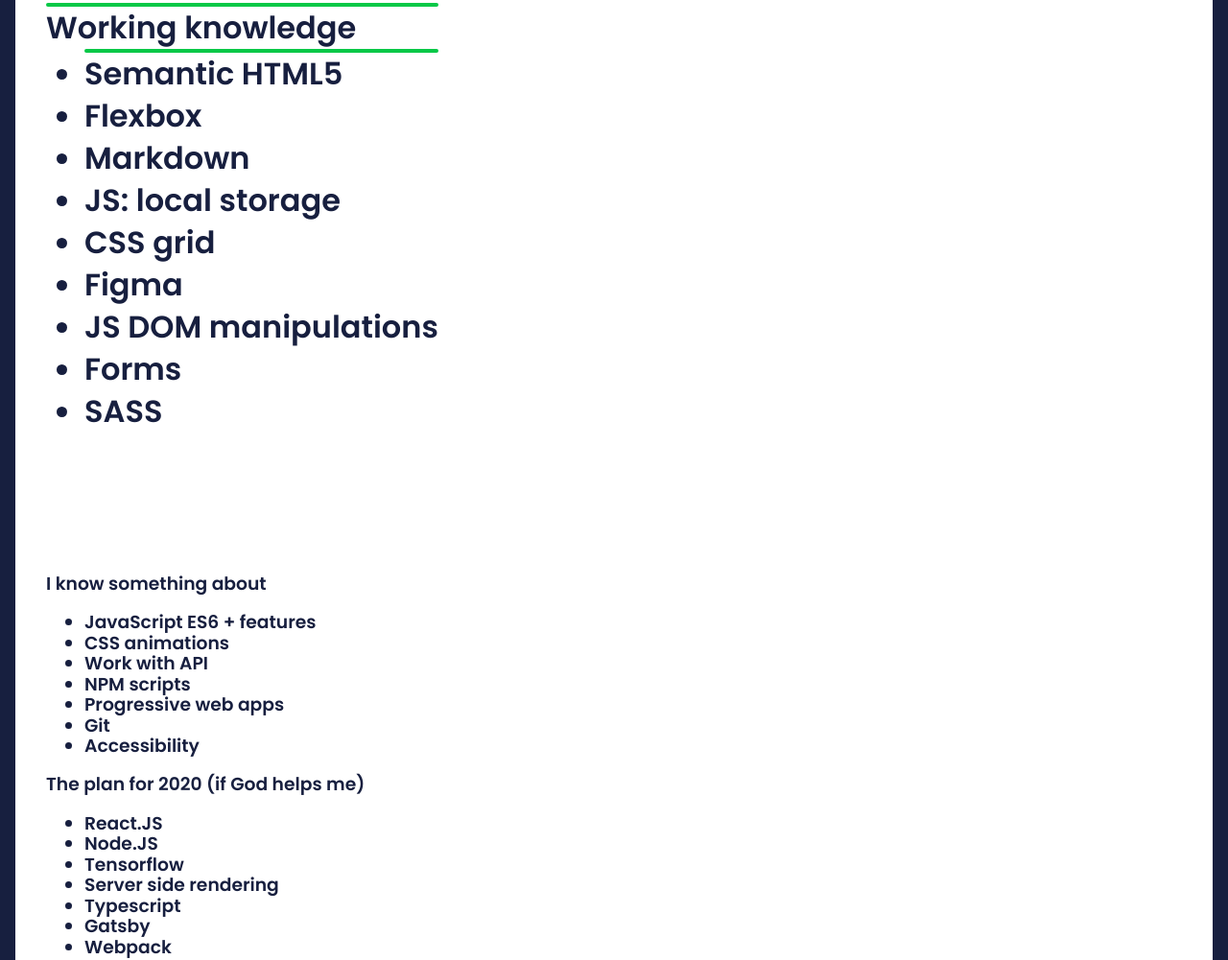
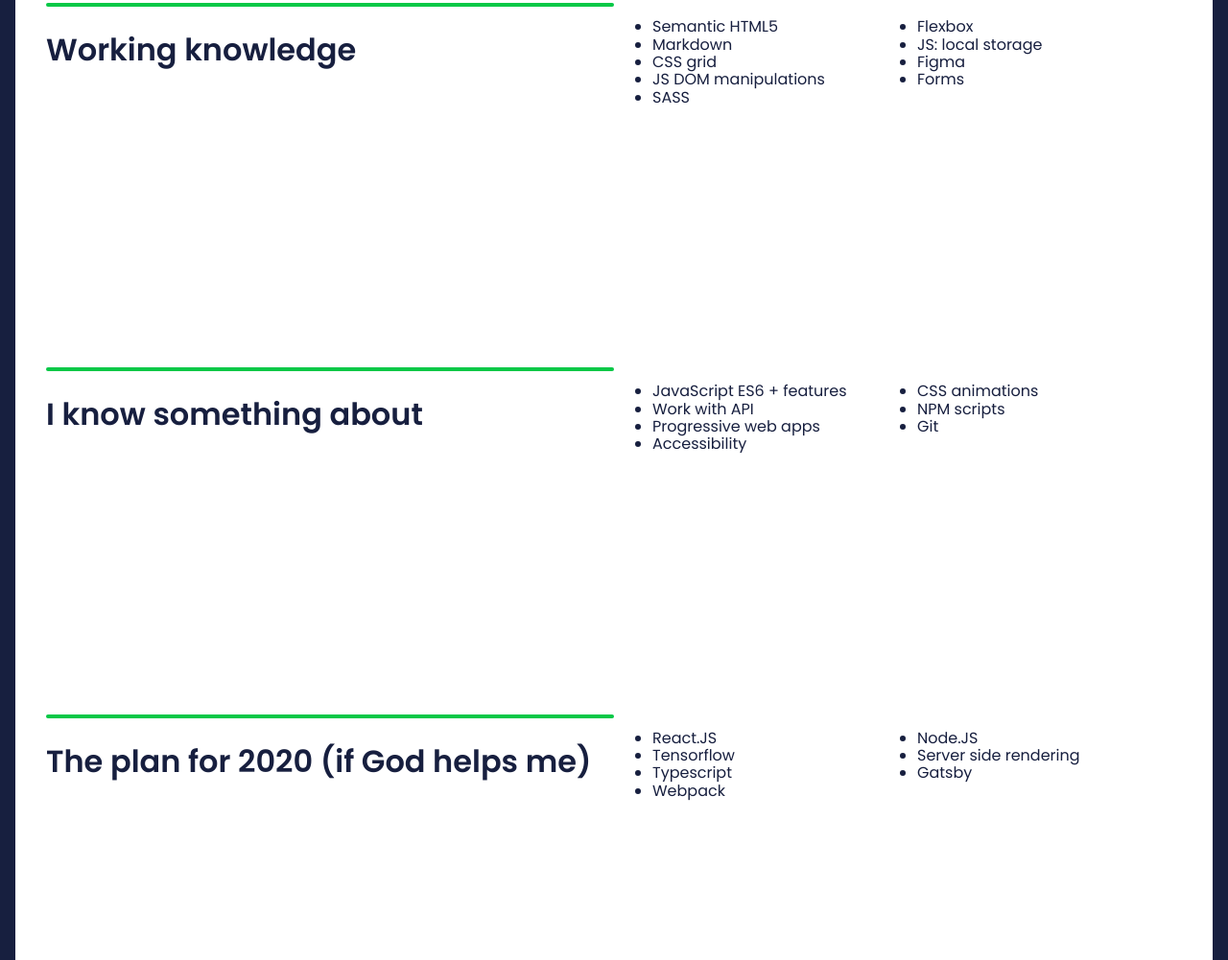
Before and after one commit to JMPaulus/jmpaulus.github.io, a website: page src/content/index.html in a window 1280 px wide. Shown: the part 1425-2426 px from the top of the page at 96% size. Drawn offline with nearby package versions, Linux system fonts and the light colour scheme; files that its build step writes are made by us from their sources; files whose address does not match are found by name.

Commit message:
unified list names to display in same style

```diff
--- a/src/content/index.html
+++ b/src/content/index.html
@@ -45,55 +45,55 @@
       </section>
       <section id="my-skills" class="skills">
         <h2 class="skills__title">My skills</h2>
-        <section class="skills--list">
-          <h3 class="skills--list__title">Working knowledge</h>
-            <ul class="skills--list__title">
-            <li class="skills--list__item">Semantic HTML5</li>
-            <li class="skills--list__item">Flexbox</li>
-            <li class="skills--list__item">Markdown</li>
-            <li class="skills--list__item">JS: local storage</li>
-            <li class="skills--list__item">CSS grid</li>
-            <li class="skills--list__item">Figma</li>
-            <li class="skills--list__item">JS DOM manipulations</li>
-            <li class="skills--list__item">Forms</li>
-            <li class="skills--list__item">SASS</li>
+        <section class="skills-list">
+          <h3 class="skills-list__title">Working knowledge</h3>
+            <ul class="skills-list__list">
+              <li class="skills-list__item">Semantic HTML5</li>
+              <li class="skills-list__item">Flexbox</li>
+              <li class="skills-list__item">Markdown</li>
+              <li class="skills-list__item">JS: local storage</li>
+              <li class="skills-list__item">CSS grid</li>
+              <li class="skills-list__item">Figma</li>
+              <li class="skills-list__item">JS DOM manipulations</li>
+              <li class="skills-list__item">Forms</li>
+              <li class="skills-list__item">SASS</li>
           </ul>
         </section>
       </section>
       <section>
         <section id="some" class="skills">
-          <section class="some--list">
-            <h3 class="some--list__title">I know something about</h>
-              <ul class="some--list__title">
-                <li class="skills--list__item">JavaScript ES6 + features</li>
-                <li class="skills--list__item">CSS animations</li>
-                <li class="skills--list__item">Work with API</li>
-                <li class="skills--list__item">NPM scripts</li>
-                <li class="skills--list__item">Progressive web apps</li>
-                <li class="skills--list__item">Git</li>
-                <li class="skills--list__item">Accessibility</li>
+          <section class="skills-list">
+            <h3 class="skills-list__title">I know something about</h3>
+              <ul class="skills-list__list">
+                <li class="skills-list__item">JavaScript ES6 + features</li>
+                <li class="skills-list__item">CSS animations</li>
+                <li class="skills-list__item">Work with API</li>
+                <li class="skills-list__item">NPM scripts</li>
+                <li class="skills-list__item">Progressive web apps</li>
+                <li class="skills-list__item">Git</li>
+                <li class="skills-list__item">Accessibility</li>
               </ul>
           </section>
       </section>
         <section>
           <section id="future" class="skills">
-            <section class="future--list">
-              <h3 class="future--list__title">The plan for 2020 (if God helps me)</h>
-                <ul class="future--list__title">
-                  <li class="skills--list__item">React.JS</li>
-                  <li class="skills--list__item">Node.JS</li>
-                  <li class="skills--list__item">Tensorflow</li>
-                  <li class="skills--list__item">Server side rendering</li>
-                  <li class="skills--list__item">Typescript</li>
-                  <li class="skills--list__item">Gatsby</li>
-                  <li class="skills--list__item">Webpack</li>
+            <section class="skills-list">
+              <h3 class="skills-list__title">The plan for 2020 (if God helps me)</h3>
+                <ul class="skills-list__list">
+                  <li class="skills-list__item">React.JS</li>
+                  <li class="skills-list__item">Node.JS</li>
+                  <li class="skills-list__item">Tensorflow</li>
+                  <li class="skills-list__item">Server side rendering</li>
+                  <li class="skills-list__item">Typescript</li>
+                  <li class="skills-list__item">Gatsby</li>
+                  <li class="skills-list__item">Webpack</li>
                 </ul>
             </section>
           </section>
           <section id="my-projects">
             <h2 class="projects__title">Recent projects</h2>
             <p class="projects__description">I've started my adventure with frontend in 2018. Since then I've built some projects. Have a glimpse</p>
-            <ul class="projects--list">
+            <ul class="projects-list">
               <li class="project">
                 <img class="project__logo" src="assets/img/GitHub middle.png" alt=>
                 <h3 class="project__title">Hydrapp</h3>
--- a/src/scss/modules/skills.scss
+++ b/src/scss/modules/skills.scss
@@ -7,15 +7,19 @@
         font-style: normal;
         font-weight: 600;
         padding: 1rem 0;
-        border-bottom: 2px solid white;
+        border-bottom: 2px solid black;
     }
 
 }
 
-.skills--list{
-    display: flex;
+.skills-list{
+    display: grid;
     padding: 8rem 0;
-    justify-content: space-between;
+    grid-template-columns: 1fr 1fr ;
+    &__list{
+        display: grid;
+        grid-template-columns: 1fr 1fr;
+    }
     &__title{
         font-weight: 600;
         font-size: 32px;
@@ -28,7 +32,7 @@
             display: block;
             background: $green;
             border-radius: 8px;
-
+            margin-bottom: 1.45rem;
         }
     }
 }
```
